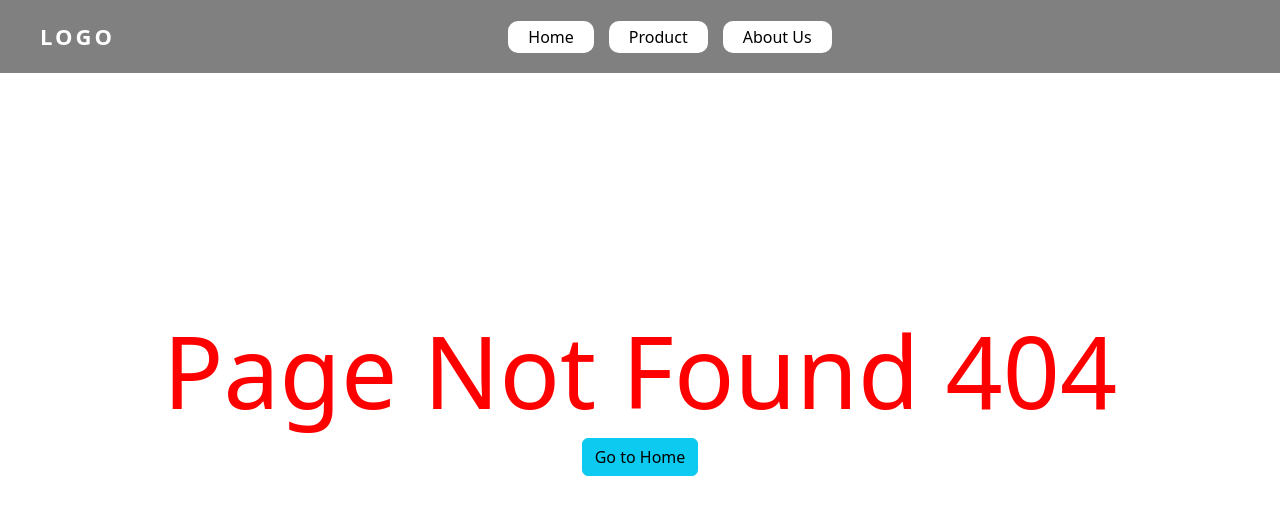
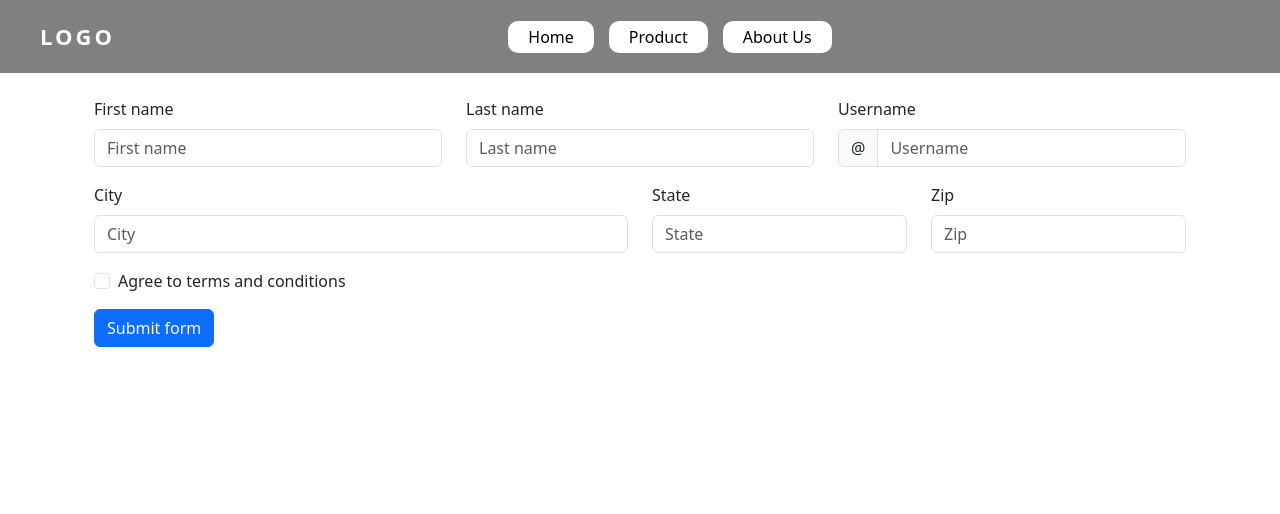
Before and after one commit to Irfansd255/react-app, a React (Create React App) app: page /signup in a window 1280 px wide. Before the commit this address had no page. Shown: the top 514 px of the page. Built offline with nearby package versions, Linux system fonts and the light colour scheme.

Commit message:
bootstrap validation

```diff
--- a/src/App.js
+++ b/src/App.js
@@ -7,6 +7,7 @@ import Product from "./pages/Product";
 import AboutUs from "./pages/AboutUs";
 import { Route, Routes, useLocation } from "react-router-dom";
 import PageNotFound from "./pages/PageNotFound";
+import SignUp from "./pages/SignUp";
 
 function App() {
 
@@ -27,7 +28,7 @@ function App() {
 
       <Routes>
         <Route path="/" element={<Login />} />
-
+        <Route path ="/signup" element={<SignUp/>}/>
         <Route path="/home" element={<Home />} />
         <Route path="/product" element={<Product />} />
         <Route path="/about" element={<AboutUs />} />
--- /dev/null
+++ b/src/pages/SignUp.jsx
@@ -0,0 +1,97 @@
+import { useState } from "react";
+import Button from "react-bootstrap/Button";
+import Col from "react-bootstrap/Col";
+import Form from "react-bootstrap/Form";
+import InputGroup from "react-bootstrap/InputGroup";
+import Row from "react-bootstrap/Row";
+
+function SignUp() {
+  const [validated, setValidated] = useState(false);
+
+  const handleSubmit = (event) => {
+    const form = event.currentTarget;
+    if (form.checkValidity() === false) {
+      event.preventDefault();
+      event.stopPropagation();
+    }
+
+    setValidated(true);
+  };
+
+
+  return (
+    <div className="container p-4">
+    <Form noValidate validated={validated} onSubmit={handleSubmit}>
+      <Row className="mb-3">
+        <Form.Group as={Col} md="4" controlId="validationCustom01">
+          <Form.Label>First name</Form.Label>
+          <Form.Control
+            required
+            type="text"
+            placeholder="First name"
+          />
+          <Form.Control.Feedback type="invalid">please enter first name</Form.Control.Feedback>
+        </Form.Group>
+        <Form.Group as={Col} md="4" controlId="validationCustom02">
+          <Form.Label>Last name</Form.Label>
+          <Form.Control
+            required
+            type="text"
+            placeholder="Last name"
+          />
+          <Form.Control.Feedback >Looks good!</Form.Control.Feedback>
+        </Form.Group>
+        <Form.Group as={Col} md="4" controlId="validationCustomUsername">
+          <Form.Label>Username</Form.Label>
+          <InputGroup hasValidation>
+            <InputGroup.Text id="inputGroupPrepend">@</InputGroup.Text>
+            <Form.Control
+              type="text"
+              placeholder="Username"
+              aria-describedby="inputGroupPrepend"
+              required
+            />
+            <Form.Control.Feedback type="invalid">
+              Please choose a username.
+            </Form.Control.Feedback>
+          </InputGroup>
+        </Form.Group>
+      </Row>
+      <Row className="mb-3">
+        <Form.Group as={Col} md="6" controlId="validationCustom03">
+          <Form.Label>City</Form.Label>
+          <Form.Control type="text" placeholder="City" required />
+          <Form.Control.Feedback type="invalid">
+            Please provide a valid city.
+          </Form.Control.Feedback>
+        </Form.Group>
+        <Form.Group as={Col} md="3" controlId="validationCustom04">
+          <Form.Label>State</Form.Label>
+          <Form.Control type="text" placeholder="State" required />
+          <Form.Control.Feedback type="invalid">
+            Please provide a valid state.
+          </Form.Control.Feedback>
+        </Form.Group>
+        <Form.Group as={Col} md="3" controlId="validationCustom05">
+          <Form.Label>Zip</Form.Label>
+          <Form.Control type="text" placeholder="Zip" required />
+          <Form.Control.Feedback type="invalid">
+            Please provide a valid zip.
+          </Form.Control.Feedback>
+        </Form.Group>
+      </Row>
+      <Form.Group className="mb-3">
+        <Form.Check
+          required
+          label="Agree to terms and conditions"
+          feedback="You must agree before submitting."
+          feedbackType="invalid"
+        />
+      </Form.Group>
+      <Button type="submit">Submit form</Button>
+    </Form>
+    </div>
+  );
+}
+
+export default SignUp;
```
